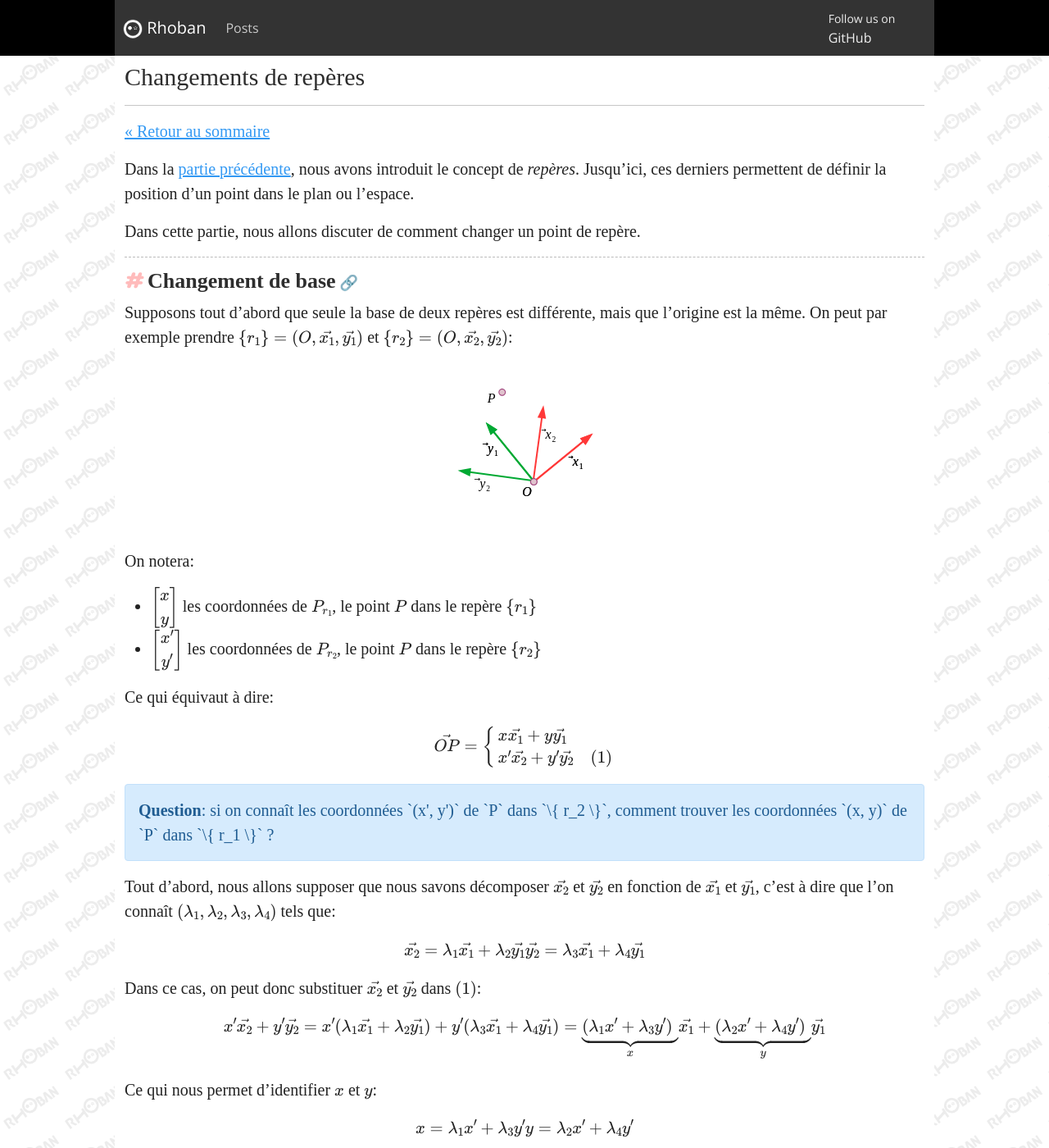
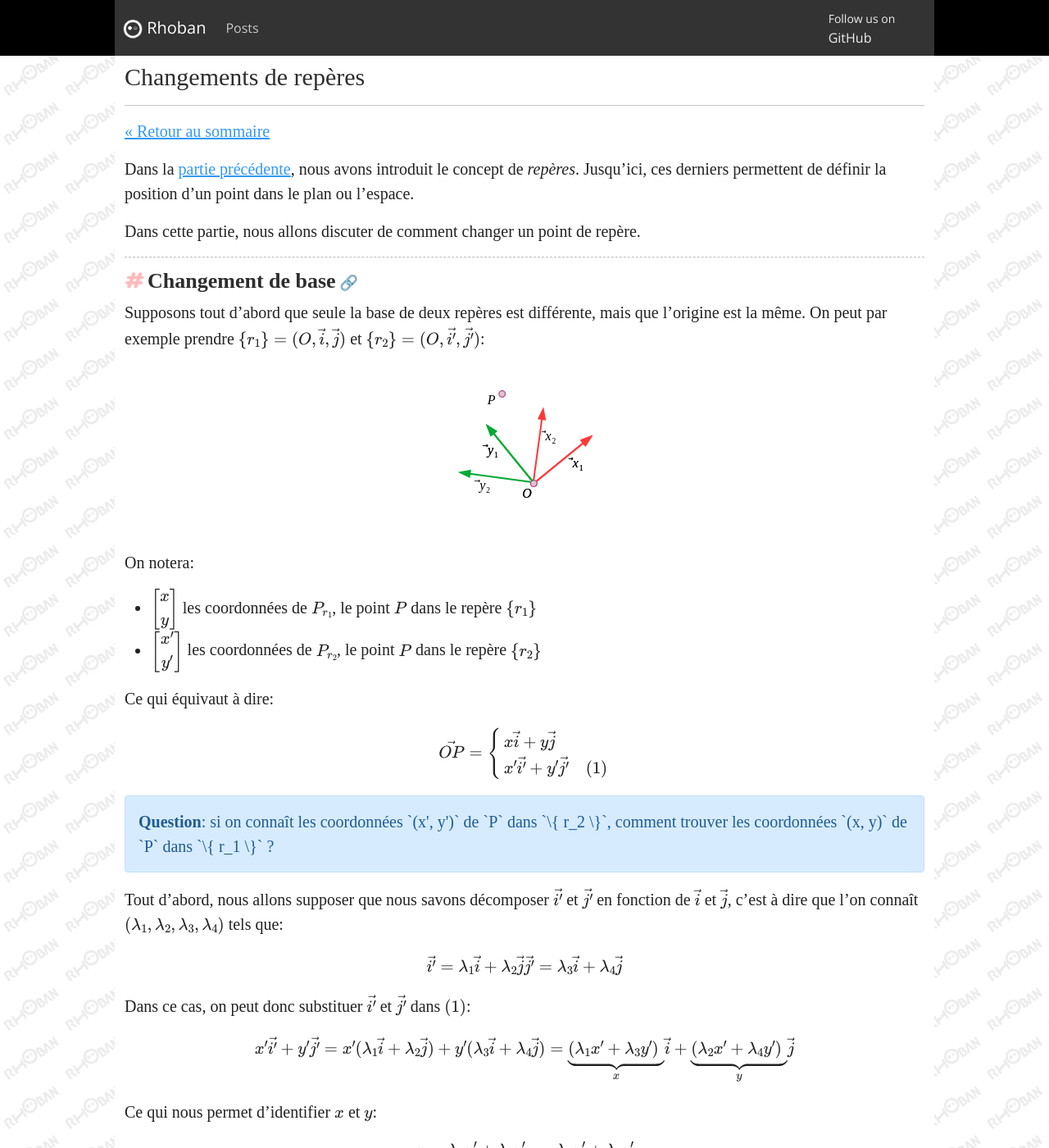
Before and after one commit to Rhoban/rhoban.github.io, a Jekyll site: the page built from reperes/changement.md, in a window 1280 px wide and 1400 px high. Shown: the whole window at 82% size. Built offline with Jekyll 4.4.1, drawn with Linux system fonts in a browser that asks for light colours; some web fonts are replaced; formulas are drawn with MathJax 3; some of the changed text lies outside the part shown.

Commit message:
Notations

```diff
--- a/reperes/changement.md
+++ b/reperes/changement.md
@@ -15,7 +15,7 @@
 # Changement de base
 
 Supposons tout d'abord que seule la base de deux repères est différente, mais que l'origine est la même.
-On peut par exemple prendre $$\{r_1\} = (O, \vec{x_1}, \vec{y_1})$$ et $$\{r_2\} = (O, \vec{x_2}, \vec{y_2})$$:
+On peut par exemple prendre $$\{r_1\} = (O, \vec{i}, \vec{j})$$ et $$\{r_2\} = (O, \vec{i'}, \vec{j'})$$:
 
 <div class="text-center">
     <img src="/assets/imgs/2bases.svg" />
@@ -31,8 +31,8 @@
 $$
 \vec {OP} =
 \begin{cases}
-x \vec {x_1} + y \vec{y_1} \\
-x' \vec{x_2} + y' \vec{y_2} \space \space \space \space  (1)
+x \vec {i} + y \vec{j} \\
+x' \vec{i'} + y' \vec{j'} \space \space \space \space  (1)
 \end{cases}
 $$
 
@@ -41,23 +41,23 @@
 `(x, y)` de `P` dans `\{ r_1 \}` ?
 </div>
 
-Tout d'abord, nous allons supposer que nous savons décomposer $$\vec{x_2}$$ et $$\vec{y_2}$$ en fonction de
-$$\vec{x_1}$$ et $$\vec{y_1}$$, c'est à dire que l'on connaît $$(\lambda_1, \lambda_2, \lambda_3, \lambda_4)$$ tels que:
+Tout d'abord, nous allons supposer que nous savons décomposer $$\vec{i'}$$ et $$\vec{j'}$$ en fonction de
+$$\vec{i}$$ et $$\vec{j}$$, c'est à dire que l'on connaît $$(\lambda_1, \lambda_2, \lambda_3, \lambda_4)$$ tels que:
 
 $$
-\vec{x_2} = \lambda_1 \vec{x_1} + \lambda_2 \vec{y_1} \\
-\vec{y_2} = \lambda_3 \vec{x_1} + \lambda_4 \vec{y_1}
+\vec{i'} = \lambda_1 \vec{i} + \lambda_2 \vec{j} \\
+\vec{j'} = \lambda_3 \vec{i} + \lambda_4 \vec{j}
 $$
 
-Dans ce cas, on peut donc substituer $$\vec{x_2}$$ et $$\vec{y_2}$$ dans $$(1)$$:
+Dans ce cas, on peut donc substituer $$\vec{i'}$$ et $$\vec{j'}$$ dans $$(1)$$:
 
 $$
-x' \vec{x_2} + y' \vec{y_2} \\
-= x' (\lambda_1 \vec{x_1} + \lambda_2 \vec{y_1}) + y' (\lambda_3 \vec{x_1} + \lambda_4 \vec{y_1}) \\
+x' \vec{i'} + y' \vec{j'} \\
+= x' (\lambda_1 \vec{i} + \lambda_2 \vec{j}) + y' (\lambda_3 \vec{i} + \lambda_4 \vec{j}) \\
 =
-\underbrace{(\lambda_1 x' + \lambda_3 y')}_{x} \vec{x_1}
+\underbrace{(\lambda_1 x' + \lambda_3 y')}_{x} \vec{i}
 +
-\underbrace{(\lambda_2 x' + \lambda_4 y')}_{y} \vec{y_1}
+\underbrace{(\lambda_2 x' + \lambda_4 y')}_{y} \vec{j}
 $$
 
 Ce qui nous permet d'identifier $$x$$ et $$y$$:
@@ -85,8 +85,8 @@
 # Changement de repère
 
 Prenons maintenant deux repères,
-$$\{ r_1 \} = (O, \vec{x_1}, \vec{y_1})$$ et
-$$\{ r_2 \} = (A, \vec{x_2}, \vec{y_2})$$:
+$$\{ r_1 \} = (O, \vec{i}, \vec{j})$$ et
+$$\{ r_2 \} = (A, \vec{i'}, \vec{j'})$$:
 
 <div class="text-center">
     <img src="/assets/imgs/2reperes.svg" />
@@ -95,8 +95,8 @@
 On appellera $$\begin{bmatrix} x' \\ y' \end{bmatrix}$$ les coordonnées de $$P$$ dans $$\{ r_2 \}$$, et on souhaite trouver
 $$\begin{bmatrix} x \\ y \end{bmatrix}$$, les coordonnées de $$P$$ dans $$\{ r_1 \}$$.
 
-On introduit un repère intermédiaire $$\{r_3\} = (A, \vec{x_1}, \vec{y_1})$$. Sur la figure ci-dessus,
-on peut le voir en opacité réduite: on a "reporté" les vecteurs $$\vec{x_1}$$ et $$\vec{x_2}$$ de
+On introduit un repère intermédiaire $$\{r_3\} = (A, \vec{i}, \vec{j})$$. Sur la figure ci-dessus,
+on peut le voir en opacité réduite: on a "reporté" les vecteurs $$\vec{i}$$ et $$\vec{i'}$$ de
 $$\{ r_1 \}$$ autour de l'origine $$A$$.
 
 Grâce à la partie précédente, on peut exprimer la position du point $$P$$ dans $$\{ r_3 \}$$:
@@ -120,8 +120,8 @@
     <b>Changement de repère</b>
     <hr/>
 
-    Soit un repère `\{ r_1 \} = (O, \vec{x_1}, \vec{y_1})`,
-    un repère `\{ r_2 \} = (A, \vec{x_2}, \vec{y_2})`
+    Soit un repère `\{ r_1 \} = (O, \vec{i}, \vec{j})`,
+    un repère `\{ r_2 \} = (A, \vec{i'}, \vec{j'})`
     et un point `P`, on a:
     $$P_{r_1} = R_{r_1 r_2} (P_{r_2}) + A_{r_1}$$
 
```
Also changed, not shown: reperes/3d.md (+6 -6 lines), reperes/introduction.md (+5 -5 lines), reperes/matrix.md (+11 -11 lines), reperes/rotations.md (+11 -11 lines).
